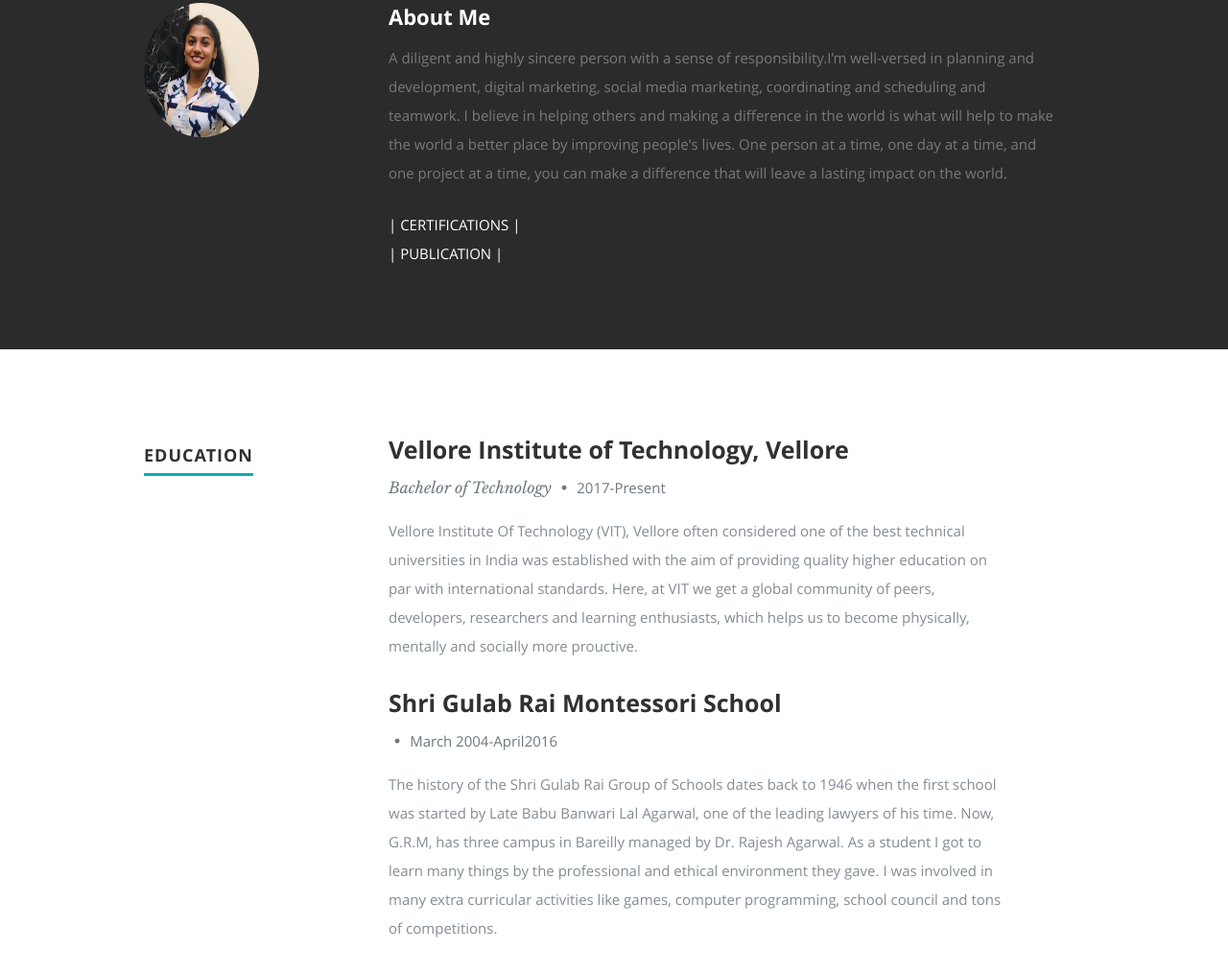
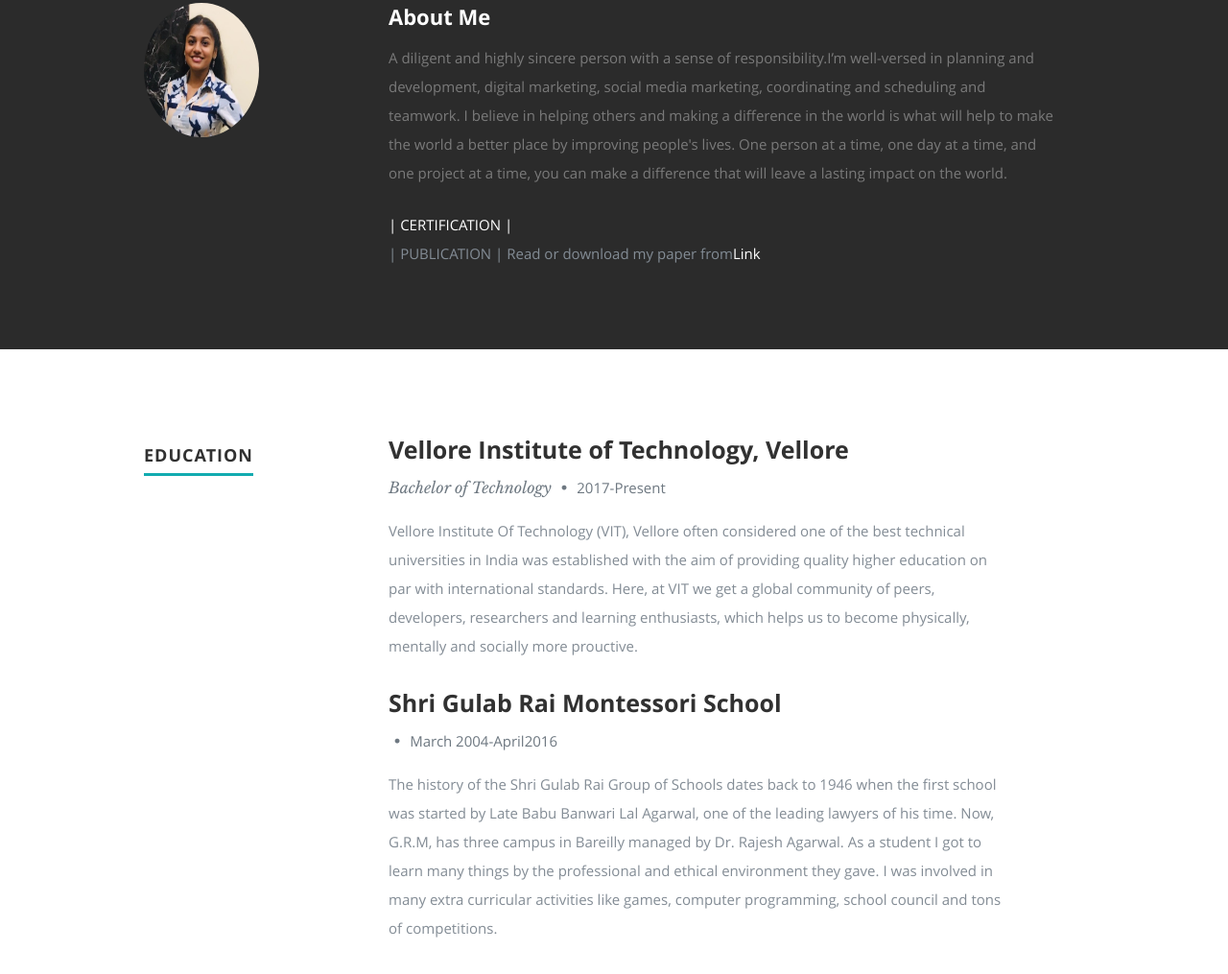
Before and after one commit to dishijn2/DishiJain-Portfolio, a plain HTML site: page index.html in a window 1280 px wide. Shown: the part 893-1908 px from the top of the page at 96% size. Drawn offline with nearby package versions, Linux system fonts and the light colour scheme; a web font is replaced by a local one.

Commit message:
Update index.html

```diff
--- a/index.html
+++ b/index.html
@@ -78,8 +78,8 @@
             I believe in helping others and making a difference in the world is what will help to make the world a better place by improving people's lives. One person at a time, one day at a time, and one project at a time, you can make a difference that will leave a lasting impact on the world.
             </p>
 		 <ul>
-		 <li><a href="https://drive.google.com/drive/folders/1ENOrwkVw6BsrwalbWeA4lgppdV4l5Uu7" target="_blank">| CERTIFICATIONS |</a></li>
-<li><a href="http://www.ijstr.org/paper-references.php?ref=IJSTR-1219-26503" target="_blank">| PUBLICATION |</a></li>
+		 <li><a href="https://drive.google.com/drive/folders/1ENOrwkVw6BsrwalbWeA4lgppdV4l5Uu7" target="_blank">| CERTIFICATION |</a></li>
+<li>| PUBLICATION | Read or download my paper from<a href="http://www.ijstr.org/paper-references.php?ref=IJSTR-1219-26503" target="_blank">Link</a></li>
 		 </ul>
             <div class="row">
 
```
